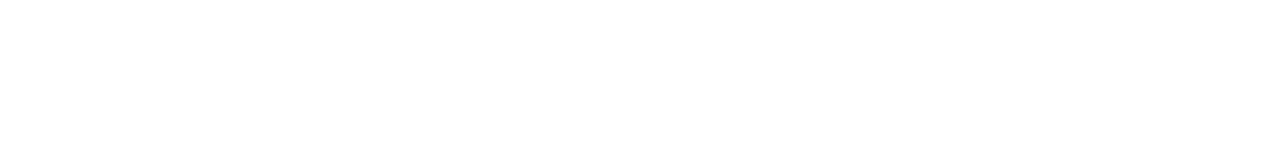
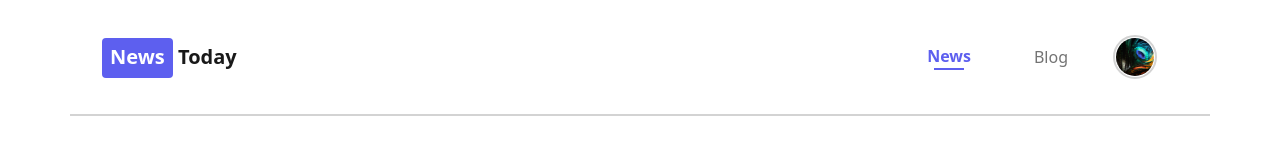
Before and after one commit to Ahsan-Sayeed/News_Portal, a plain HTML site: page index.html in a window 1280 px wide. Drawn offline with nearby package versions, Linux system fonts and the light colour scheme.

Commit message:
bootstrap added and navbar completed

```diff
--- a/index.html
+++ b/index.html
@@ -4,9 +4,44 @@
     <meta charset="UTF-8">
     <meta http-equiv="X-UA-Compatible" content="IE=edge">
     <meta name="viewport" content="width=device-width, initial-scale=1.0">
-    <title>Document</title>
+    <title>News Today</title>
+    <!-- bootstrap -->
+    <link href="https://cdn.jsdelivr.net/npm/bootstrap@5.2.0/dist/css/bootstrap.min.css" rel="stylesheet" integrity="sha384-gH2yIJqKdNHPEq0n4Mqa/HGKIhSkIHeL5AyhkYV8i59U5AR6csBvApHHNl/vI1Bx" crossorigin="anonymous">
+    <!-- custom style sheet  -->
+    <link rel="stylesheet" href="stylesheet/style.css">
 </head>
 <body>
+    <header>
+        <nav class="container navbar navbar-expand-md navigation-container">
+            <div class="container-fluid">
+              <a class="navbar-brand fw-bold"><span class="title-first-portion">News</span> Today</a>
+              <button class="navbar-toggler" style="border-radius:100%;padding:0;margin:0" type="button" data-toggle="collapse" data-target="#navbarSupportedContent" aria-controls="navbarSupportedContent" aria-expanded="false" aria-label="Toggle navigation">
+                <img src="img1.jpg" alt="" class="img-fluid navbar-avatar">
+              </button>
+              <div class="collapse navbar-collapse d-md-flex justify-content-end" id="navbarSupportedContent">
+                <ul class="navbar-nav mr-auto d-md-flex flex-row align-items-center justify-content-center ">
+                  <li class="nav-item active mx-3">
+                    <a class="nav-link isActive" href="#">News </a>
+                  </li>
+                  <li class="nav-item mx-3">
+                    <a class="nav-link" href="#">Blog</a>
+                  </li>
+                  <li class="nav-item mx-3 d-none d-md-block">
+                    <a class="nav-link" href="#"><img src="img1.jpg" alt="" class="img-fluid navbar-avatar"></a>
+                  </li>
+                </ul>
+              </div>
+            </div>
+          </nav>
 
-</body>
+    </header>
+    <main></main>
+    <footer></footer>
+
+    <!-- bootstrap -->
+    <script src="https://cdn.jsdelivr.net/npm/bootstrap@5.2.0/dist/js/bootstrap.bundle.min.js" integrity="sha384-A3rJD856KowSb7dwlZdYEkO39Gagi7vIsF0jrRAoQmDKKtQBHUuLZ9AsSv4jD4Xa" crossorigin="anonymous"></script>
+    <script src="https://code.jquery.com/jquery-3.2.1.slim.min.js" integrity="sha384-KJ3o2DKtIkvYIK3UENzmM7KCkRr/rE9/Qpg6aAZGJwFDMVNA/GpGFF93hXpG5KkN" crossorigin="anonymous"></script>
+    <script src="https://cdn.jsdelivr.net/npm/popper.js@1.12.9/dist/umd/popper.min.js" integrity="sha384-ApNbgh9B+Y1QKtv3Rn7W3mgPxhU9K/ScQsAP7hUibX39j7fakFPskvXusvfa0b4Q" crossorigin="anonymous"></script>
+    <script src="https://cdn.jsdelivr.net/npm/bootstrap@4.0.0/dist/js/bootstrap.min.js" integrity="sha384-JZR6Spejh4U02d8jOt6vLEHfe/JQGiRRSQQxSfFWpi1MquVdAyjUar5+76PVCmYl" crossorigin="anonymous"></script>
+  </body>
 </html>
--- /dev/null
+++ b/stylesheet/style.css
@@ -0,0 +1,33 @@
+/* navigation bar start */
+.navigation-container{
+    border-bottom:2px solid lightgrey;
+    padding:30px 20px;
+
+}
+.title-first-portion{
+    padding: 5px 8px 8px;
+    border-radius: 4px;
+    color:white;
+    background-color:#5D5FEF ;
+    font-weight: 600;
+}
+.navbar-avatar{
+    border-radius:50%;
+    height:38px;
+    width:38px;
+    outline:2px solid lightgray;
+    outline-offset: 1px;
+}
+.isActive{
+    font-weight: bold;
+    color:#5D5FEF;
+    border-bottom: 2px solid #5D5FEF;
+    line-height: 0.5;
+    width: 50%;
+    display: flex;
+    justify-content: center;
+}
+.isActive:hover{
+    color:blueviolet;
+}
+/* navigation bar end */
```
Also changed, not shown: img1.jpg (added).
